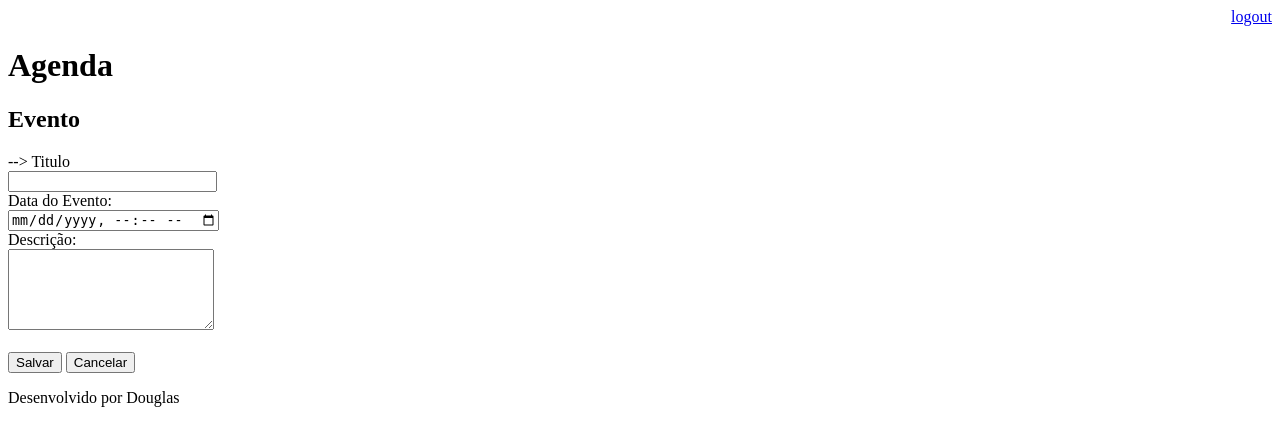
After one commit to douglasessouza/agenda, a Django app: page /agenda/evento/ in a window 1280 px wide. The commit adds this page. Shown: the top 446 px of the page. Run offline with Django 4.2, Linux system fonts and the light colour scheme; a user stored in the database is signed in.

Commit message:
Incluido template para inserção de eventos e .gitignore para ignorar os arquivos compilados

```diff
--- a/agenda/urls.py
+++ b/agenda/urls.py
@@ -23,8 +23,11 @@ from django.views.generic import RedirectView
 urlpatterns = [
     path('admin/', admin.site.urls),
     path('agenda/', views.lista_eventos),
+    path('agenda/evento/', views.evento),
+    path('agenda/evento/submit', views.submit_evento),
     path('', RedirectView.as_view(url='/agenda/')),
     path('login/', views.login_user),
     path('login/submit', views.submit_login),
     path('logout/', views.logout_user)
+
 ]
--- a/core/views.py
+++ b/core/views.py
@@ -33,3 +33,20 @@ def lista_eventos(request):
     evento = Evento.objects.all()
     response = {'eventos': evento}
     return render(request, 'agenda.html', response)
+
+@login_required(login_url='/login/')
+def evento(request):
+    return render(request, 'evento.html')
+
+@login_required(login_url='/login/')
+def submit_evento(request):
+    if request.POST:
+        titulo = request.POST.get('titulo')
+        data_evento = request.POST.get('data_evento')
+        descricao = request.POST.get('descricao')
+        usuario = request.user
+        Evento.objects.create(titulo=titulo,
+                              data_evento=data_evento,
+                              descricao=descricao,
+                              usuario=usuario)
+    return redirect('/')
--- a/templates/agenda.html
+++ b/templates/agenda.html
@@ -2,7 +2,9 @@
 
 {% block content %}
     <h2>Agendamentos</h2>
-
+    <a href="evento/">
+        <button type="button">Novo Evento</button>
+    </a>
     <ul style="font-size: 18px">
         {% for evento in eventos%}
             <li>{{ evento.titulo}} - {{ evento.get_data_evento }}</li>
--- /dev/null
+++ b/templates/evento.html
@@ -0,0 +1,26 @@
+{% extends "model-page.html" %}
+
+{% block content %}
+
+<h2>Evento</h2>
+
+<form action="submit" method="POST">{% csrf_token %}-->
+        <label>Titulo</label>
+        <br>
+        <input type="text" name="Titulo" size="23">
+        <br>
+        <label>Data do Evento:</label>
+        <br>
+        <input type="datetime-local" name="data_evento">
+        <br>
+        <label>Descrição:</label>
+        <br>
+        <textarea name="Descrição" rows="5" cols="23"></textarea>
+        <br><br>
+        <button type="submit">Salvar</button>
+        <a href="/">
+            <button type="submit">Cancelar</button>
+        </a>
+</form>
+
+{% endblock %}
--- a/templates/model-footer.html
+++ b/templates/model-footer.html
@@ -1 +1,2 @@
-<p>Desenvolvido por Douglas</p>
+
+<p>Desenvolvido por Douglas </p>
```
Also changed, not shown: db.sqlite3, 1 other file.
